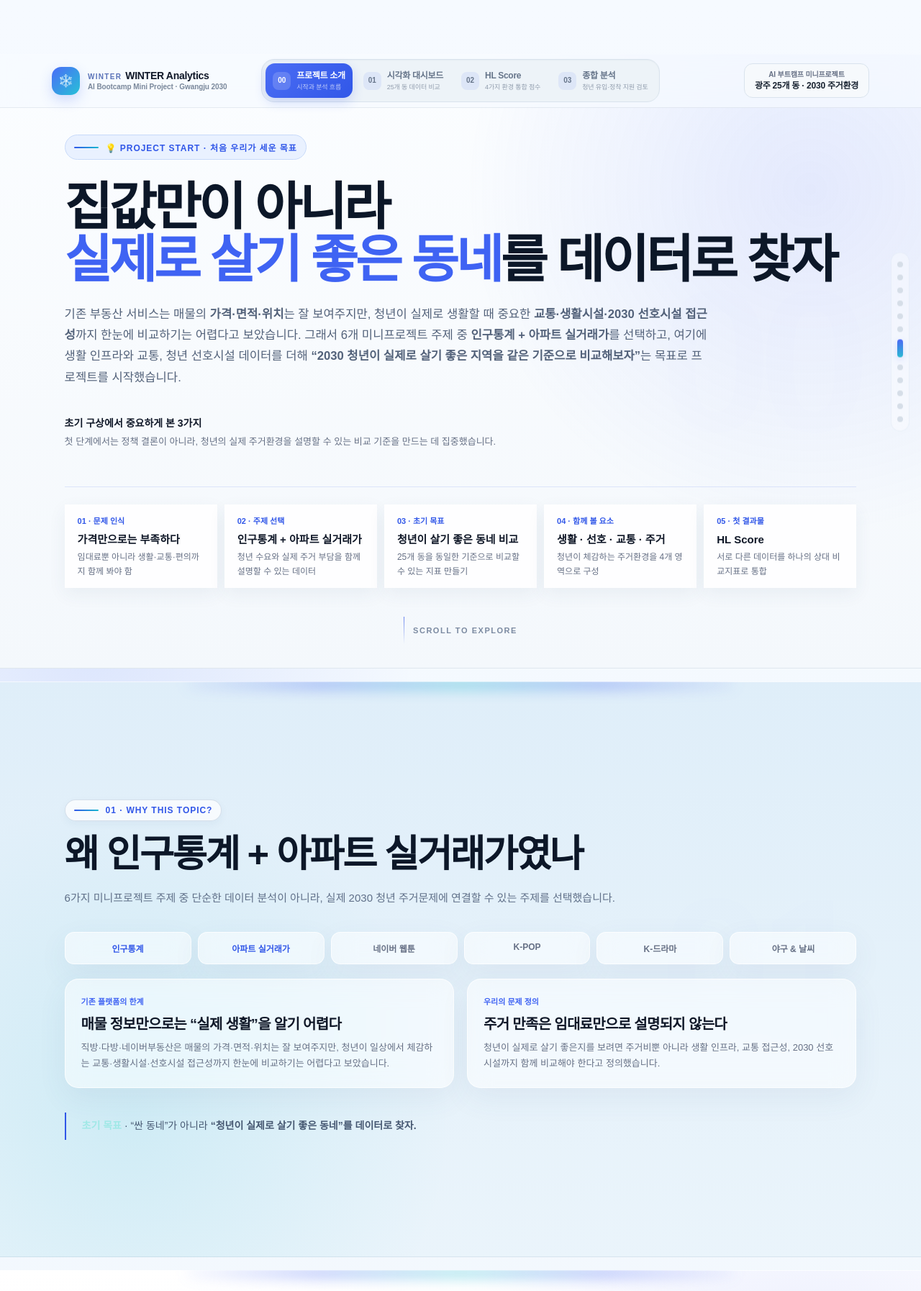
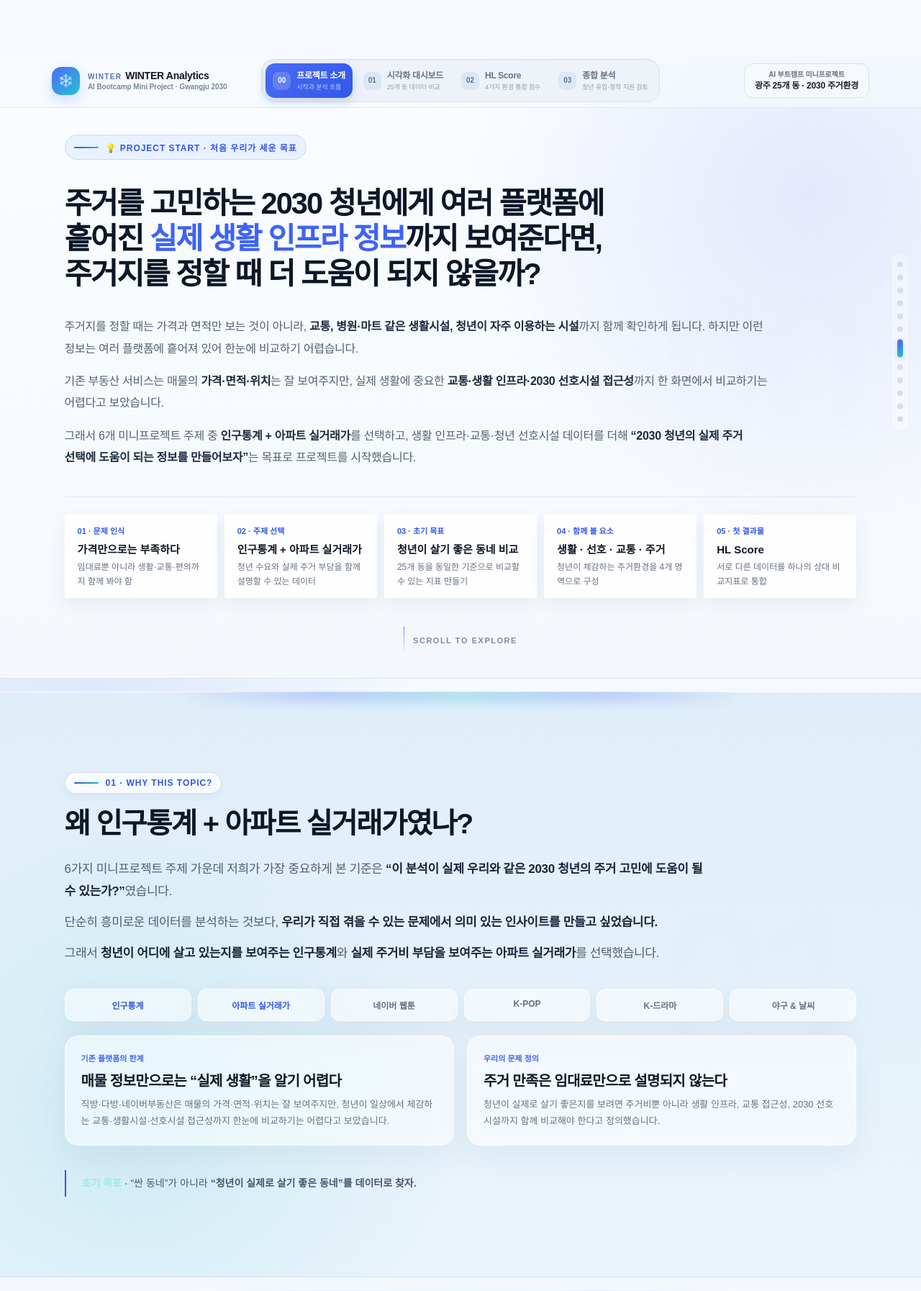
Before and after one commit to 2026-08-26/team_winter, a Flask app: page /project-intro in a window 1280 px wide. Shown: the top 1794 px of the page at 72% size. Run offline with Flask 3, Linux system fonts and the light colour scheme; some web fonts are replaced.

Commit message:
1,2섹터수정

```diff
--- a/templates/팀 윈터 미니프로젝트 (완성본)/project_intro.html
+++ b/templates/팀 윈터 미니프로젝트 (완성본)/project_intro.html
@@ -2819,6 +2819,145 @@ html{
   .method-weight-list,
   .method-median-grid{
     grid-template-columns:1fr;
+  }
+}
+</style>
+
+
+<style id="project-intro-sector-1-2-copy-fix">
+/* =========================================================
+   1~2 섹터 가독성 보정 V2
+   - 1섹터 메인 질문 크기 축소 + 자연스러운 줄바꿈
+   - 본문 폭/행간 정리
+   - 2섹터 답변을 짧은 문단으로 분리
+   ========================================================= */
+
+/* 1섹터 메인 질문: 너무 큰 느낌을 줄이고 3줄 안팎으로 자연스럽게 */
+#project-intro .project-start-question{
+  width:min(1080px,100%) !important;
+  max-width:1080px !important;
+  margin:18px 0 34px !important;
+  color:#0c1728 !important;
+  font-size:clamp(34px,3.25vw,52px) !important;
+  line-height:1.18 !important;
+  letter-spacing:-.048em !important;
+  font-weight:900 !important;
+  text-align:left !important;
+  text-wrap:balance;
+  word-break:keep-all;
+}
+
+#project-intro .project-start-question .question-accent{
+  color:#3f63f3 !important;
+}
+
+/* 1섹터 본문: 한 줄이 너무 길어지지 않게 하고 문단 간격 통일 */
+#project-intro .project-start-copy{
+  width:min(980px,100%) !important;
+  max-width:980px !important;
+  display:grid !important;
+  gap:15px !important;
+  margin-top:0 !important;
+  text-align:left !important;
+}
+
+#project-intro .project-start-copy p{
+  width:100% !important;
+  max-width:none !important;
+  margin:0 !important;
+  color:#526176 !important;
+  font-size:clamp(16px,1.05vw,18px) !important;
+  line-height:1.9 !important;
+  letter-spacing:-.018em !important;
+  word-break:keep-all !important;
+  text-wrap:pretty;
+}
+
+#project-intro .project-start-copy b{
+  color:#1d2b40 !important;
+  font-weight:850 !important;
+}
+
+#project-intro .story-strip{
+  margin-top:38px !important;
+}
+
+/* 2섹터 질문 제목: 현재 크기는 유지하되 질문처럼 단정하게 */
+#intro-topic .ppt-head .topic-question{
+  width:min(1000px,100%) !important;
+  max-width:1000px !important;
+  margin:0 0 24px !important;
+  color:#0c1728 !important;
+  font-size:clamp(30px,3.1vw,48px) !important;
+  line-height:1.2 !important;
+  letter-spacing:-.045em !important;
+  text-align:left !important;
+  word-break:keep-all !important;
+}
+
+/* 2섹터 답변: 긴 한 문단 대신 3개의 짧은 문단으로 */
+#intro-topic .ppt-head .topic-answer{
+  width:min(1020px,100%) !important;
+  max-width:1020px !important;
+  display:grid !important;
+  gap:12px !important;
+  margin:0 !important;
+  text-align:left !important;
+}
+
+#intro-topic .ppt-head .topic-answer p{
+  width:100% !important;
+  max-width:none !important;
+  margin:0 !important;
+  color:#4e5f75 !important;
+  font-size:clamp(17px,1.16vw,20px) !important;
+  line-height:1.82 !important;
+  letter-spacing:-.02em !important;
+  word-break:keep-all !important;
+  text-wrap:pretty;
+}
+
+#intro-topic .ppt-head .topic-answer b{
+  color:#17243a !important;
+  font-weight:850 !important;
+}
+
+/* 답변과 아래 데이터 선택 카드 사이 숨 쉴 공간 */
+#intro-topic .ppt-choice-grid{
+  margin-top:34px !important;
+}
+
+@media(max-width:1000px){
+  #project-intro .project-start-question{
+    font-size:clamp(32px,4.4vw,46px) !important;
+  }
+
+  #project-intro .project-start-copy,
+  #intro-topic .ppt-head .topic-answer{
+    width:100% !important;
+  }
+}
+
+@media(max-width:680px){
+  #project-intro .project-start-question{
+    font-size:32px !important;
+    line-height:1.23 !important;
+    margin-bottom:26px !important;
+  }
+
+  #project-intro .project-start-copy p{
+    font-size:15.5px !important;
+    line-height:1.8 !important;
+  }
+
+  #intro-topic .ppt-head .topic-question{
+    font-size:28px !important;
+    margin-bottom:20px !important;
+  }
+
+  #intro-topic .ppt-head .topic-answer p{
+    font-size:16px !important;
+    line-height:1.78 !important;
   }
 }
 </style>
@@ -2975,19 +3114,29 @@ html{
 <section class="hero story-chapter" data-chapter="00" data-label="PROJECT START" id="project-intro">
 <div class="wrap">
 <div class="eyebrow">💡 PROJECT START · 처음 우리가 세운 목표</div>
-<h1>집값만이 아니라<br/><span style="color:#3f63f3">실제로 살기 좋은 동네</span>를 데이터로 찾자</h1>
-<p>
-      기존 부동산 서비스는 매물의 <b>가격·면적·위치</b>는 잘 보여주지만,
-      청년이 실제로 생활할 때 중요한 <b>교통·생활시설·2030 선호시설 접근성</b>까지
-      한눈에 비교하기는 어렵다고 보았습니다.
-      그래서 6개 미니프로젝트 주제 중 <b>인구통계 + 아파트 실거래가</b>를 선택하고,
-      여기에 생활 인프라와 교통, 청년 선호시설 데이터를 더해
-      <b>“2030 청년이 실제로 살기 좋은 지역을 같은 기준으로 비교해보자”</b>는 목표로 프로젝트를 시작했습니다.
-    </p>
-<div style="margin-top:38px;font-size:14px;font-weight:900;color:var(--navy)">초기 구상에서 중요하게 본 3가지</div>
-<div style="margin-top:6px;font-size:13px;color:var(--muted)">
-      첫 단계에서는 정책 결론이 아니라, 청년의 실제 주거환경을 설명할 수 있는 비교 기준을 만드는 데 집중했습니다.
-    </div>
+<h1 class="project-start-question">
+  주거를 고민하는 2030 청년에게 여러 플랫폼에 흩어진
+  <span class="question-accent">실제 생활 인프라 정보</span>까지 보여준다면,
+  주거지를 정할 때 더 도움이 되지 않을까?
+</h1>
+<div class="project-start-copy">
+  <p>
+    주거지를 정할 때는 가격과 면적만 보는 것이 아니라,
+    <b>교통, 병원·마트 같은 생활시설, 청년이 자주 이용하는 시설</b>까지 함께 확인하게 됩니다.
+    하지만 이런 정보는 여러 플랫폼에 흩어져 있어 한눈에 비교하기 어렵습니다.
+  </p>
+  <p>
+    기존 부동산 서비스는 매물의 <b>가격·면적·위치</b>는 잘 보여주지만,
+    실제 생활에 중요한 <b>교통·생활 인프라·2030 선호시설 접근성</b>까지
+    한 화면에서 비교하기는 어렵다고 보았습니다.
+  </p>
+  <p>
+    그래서 6개 미니프로젝트 주제 중 <b>인구통계 + 아파트 실거래가</b>를 선택하고,
+    생활 인프라·교통·청년 선호시설 데이터를 더해
+    <b>“2030 청년의 실제 주거 선택에 도움이 되는 정보를 만들어보자”</b>는 목표로 프로젝트를 시작했습니다.
+  </p>
+</div>
+
 <div aria-label="프로젝트 초기 구상" class="story-strip">
 <div class="story-step">
 <div class="n">01 · 문제 인식</div>
@@ -3021,8 +3170,21 @@ html{
 <div class="wrap">
 <div class="ppt-head">
 <div class="ppt-kicker">01 · WHY THIS TOPIC?</div>
-<h2>왜 인구통계 + 아파트 실거래가였나</h2>
-<p>6가지 미니프로젝트 주제 중 단순한 데이터 분석이 아니라, 실제 2030 청년 주거문제에 연결할 수 있는 주제를 선택했습니다.</p>
+<h2 class="topic-question">왜 인구통계 + 아파트 실거래가였나?</h2>
+<div class="topic-answer">
+  <p>
+    6가지 미니프로젝트 주제 가운데 저희가 가장 중요하게 본 기준은
+    <b>“이 분석이 실제 우리와 같은 2030 청년의 주거 고민에 도움이 될 수 있는가?”</b>였습니다.
+  </p>
+  <p>
+    단순히 흥미로운 데이터를 분석하는 것보다,
+    <b>우리가 직접 겪을 수 있는 문제에서 의미 있는 인사이트를 만들고 싶었습니다.</b>
+  </p>
+  <p>
+    그래서 <b>청년이 어디에 살고 있는지를 보여주는 인구통계</b>와
+    <b>실제 주거비 부담을 보여주는 아파트 실거래가</b>를 선택했습니다.
+  </p>
+</div>
 </div>
 <div class="ppt-choice-grid">
 <div class="ppt-choice selected">인구통계</div>
```
